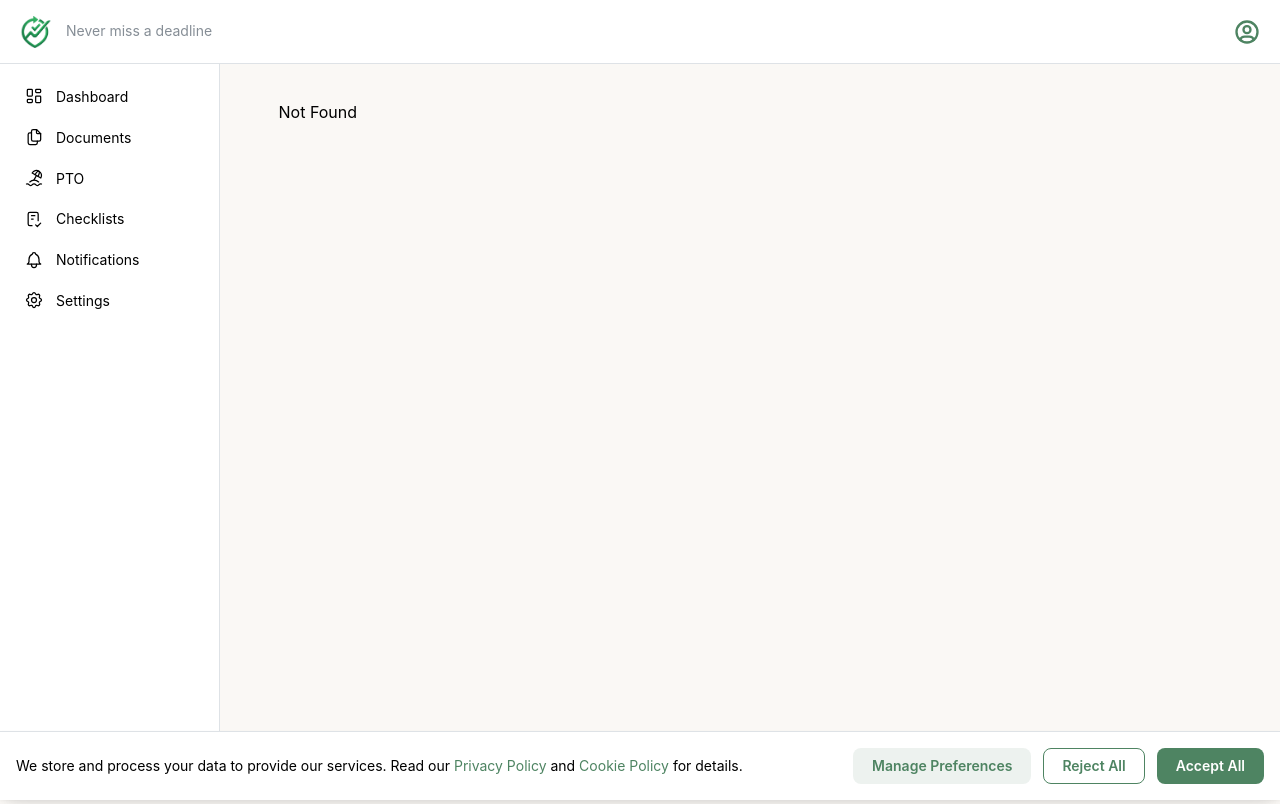
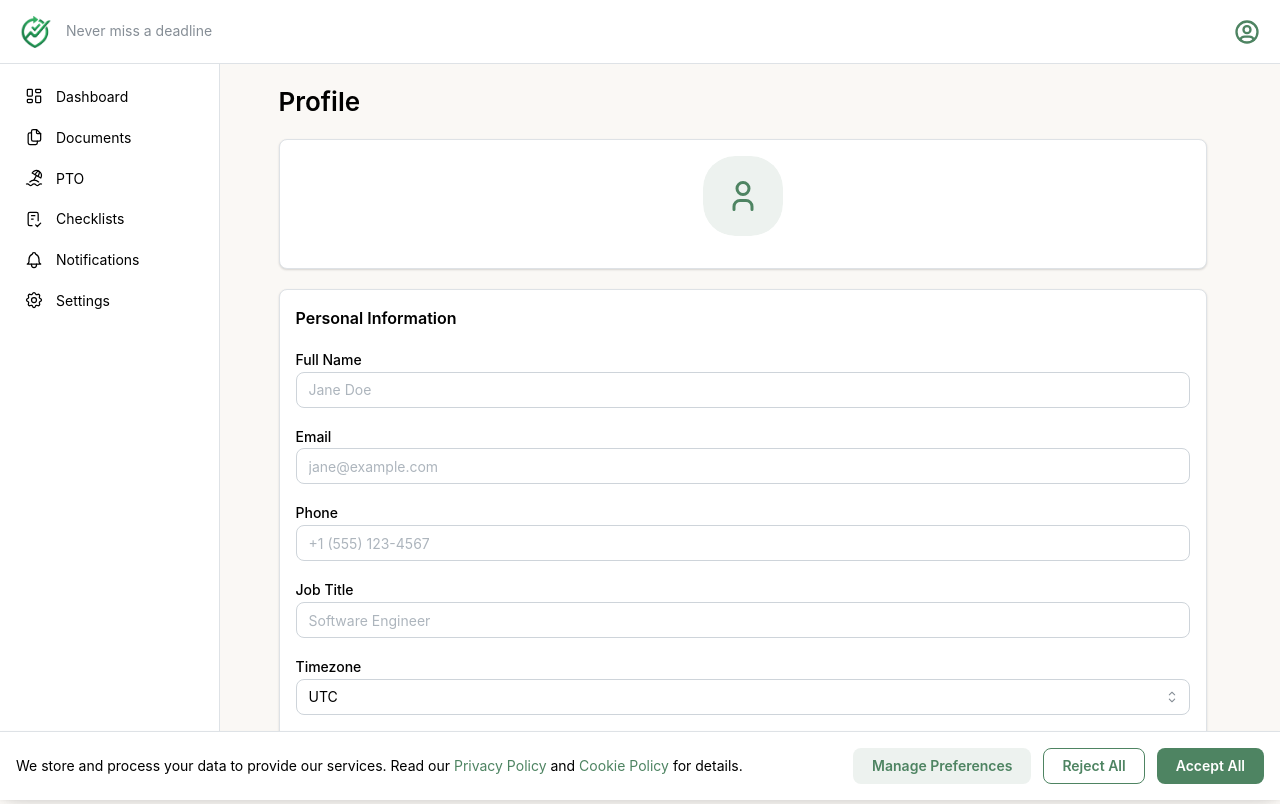
Before and after one commit to Ryan-Ardito/lapseless, a React (Vite) app: page /demo/profile in a window 1280 px wide. Built offline with nearby package versions, Linux system fonts and the light colour scheme.

Commit message:
add profile page

```diff
--- a/src/components/Layout/Layout.tsx
+++ b/src/components/Layout/Layout.tsx
@@ -1,8 +1,9 @@
 import type { ReactNode } from 'react';
-import { Link, useLocation } from '@tanstack/react-router';
-import { AppShell, Group, Text, Container, NavLink, Burger, Badge, Anchor, Menu, ActionIcon } from '@mantine/core';
+import { Link, useLocation, useNavigate } from '@tanstack/react-router';
+import { AppShell, Group, Text, Container, NavLink, Burger, Badge, Anchor, Menu, ActionIcon, Avatar } from '@mantine/core';
 import { useDisclosure } from '@mantine/hooks';
 import { IconUserCircle, IconUser, IconSettings, IconLogout } from '@tabler/icons-react';
+import { useProfile } from '../../hooks/useProfile';
 import { NAV_ITEMS } from '../../constants/theme';
 
 export type Tab = 'dashboard' | 'documents' | 'notifications' | 'pto' | 'checklists' | 'settings';
@@ -15,6 +16,8 @@ interface LayoutProps {
 export function Layout({ unreadCount, children }: LayoutProps) {
   const [opened, { toggle, close }] = useDisclosure();
   const location = useLocation();
+  const navigate = useNavigate();
+  const { initials, hasProfile } = useProfile();
   const activeTab = (location.pathname.split('/')[2] ?? 'dashboard') as Tab;
 
   return (
@@ -38,15 +41,19 @@ export function Layout({ unreadCount, children }: LayoutProps) {
           <Menu shadow="md" width={200}>
             <Menu.Target>
               <ActionIcon variant="subtle" size="lg" radius="xl">
-                <IconUserCircle size={28} />
+                {hasProfile ? (
+                  <Avatar size={28} radius="xl" color="sage">{initials}</Avatar>
+                ) : (
+                  <IconUserCircle size={28} />
+                )}
               </ActionIcon>
             </Menu.Target>
             <Menu.Dropdown>
               <Menu.Label>Account</Menu.Label>
-              <Menu.Item leftSection={<IconUser size={14} />}>Profile</Menu.Item>
-              <Menu.Item leftSection={<IconSettings size={14} />}>Settings</Menu.Item>
+              <Menu.Item leftSection={<IconUser size={14} />} onClick={() => navigate({ to: '/demo/profile' })}>Profile</Menu.Item>
+              <Menu.Item leftSection={<IconSettings size={14} />} onClick={() => navigate({ to: '/demo/settings' })}>Settings</Menu.Item>
               <Menu.Divider />
-              <Menu.Item leftSection={<IconLogout size={14} />} color="red">Log out</Menu.Item>
+              <Menu.Item leftSection={<IconLogout size={14} />} color="red" onClick={() => navigate({ to: '/' })}>Log out</Menu.Item>
             </Menu.Dropdown>
           </Menu>
         </Group>
--- /dev/null
+++ b/src/components/Profile/Profile.tsx
@@ -0,0 +1,118 @@
+import { useState, useEffect } from 'react';
+import { Stack, Title, Paper, Text, TextInput, Button, Group, Avatar, Select } from '@mantine/core';
+import { IconUser } from '@tabler/icons-react';
+import toast from 'react-hot-toast';
+import { useProfile } from '../../hooks/useProfile';
+
+const TIMEZONE_OPTIONS = [
+  // US
+  'America/New_York',
+  'America/Chicago',
+  'America/Denver',
+  'America/Los_Angeles',
+  'America/Anchorage',
+  'Pacific/Honolulu',
+  // Europe
+  'Europe/London',
+  'Europe/Paris',
+  'Europe/Berlin',
+  'Europe/Moscow',
+  // Asia
+  'Asia/Dubai',
+  'Asia/Kolkata',
+  'Asia/Shanghai',
+  'Asia/Tokyo',
+  // Oceania
+  'Australia/Sydney',
+  'Pacific/Auckland',
+  // South America
+  'America/Sao_Paulo',
+  'America/Argentina/Buenos_Aires',
+];
+
+function getTimezoneOptions(): { value: string; label: string }[] {
+  const detected = Intl.DateTimeFormat().resolvedOptions().timeZone;
+  const zones = new Set(TIMEZONE_OPTIONS);
+  zones.add(detected);
+  return Array.from(zones)
+    .sort()
+    .map((tz) => ({ value: tz, label: tz.replace(/_/g, ' ') }));
+}
+
+export function Profile() {
+  const { profile, updateProfile } = useProfile();
+
+  const [name, setName] = useState(profile.name);
+  const [email, setEmail] = useState(profile.email);
+  const [phone, setPhone] = useState(profile.phone);
+  const [jobTitle, setJobTitle] = useState(profile.jobTitle);
+  const [timezone, setTimezone] = useState(profile.timezone);
+
+  useEffect(() => {
+    setName(profile.name);
+    setEmail(profile.email);
+    setPhone(profile.phone);
+    setJobTitle(profile.jobTitle);
+    setTimezone(profile.timezone);
+  }, [profile]);
+
+  const timezoneOptions = getTimezoneOptions();
+
+  function handleSave() {
+    updateProfile({ name, email, phone, jobTitle, timezone });
+    toast.success('Profile saved');
+  }
+
+  const displayInitials = name
+    .trim()
+    .split(/\s+/)
+    .slice(0, 2)
+    .map((p) => p[0]?.toUpperCase() ?? '')
+    .join('');
+
+  return (
+    <Stack gap="lg">
+      <Title order={2}>Profile</Title>
+
+      <Paper p="md" radius="md" withBorder>
+        <Stack align="center" gap="sm" mb="md">
+          <Avatar size={80} radius="xl" color="sage">
+            {displayInitials || <IconUser size={36} />}
+          </Avatar>
+          {name.trim() && (
+            <Text fw={600} size="lg">
+              {name.trim()}
+            </Text>
+          )}
+          {jobTitle.trim() && (
+            <Text size="sm" c="dimmed">
+              {jobTitle.trim()}
+            </Text>
+          )}
+        </Stack>
+      </Paper>
+
+      <Paper p="md" radius="md" withBorder>
+        <Text fw={600} mb="md">
+          Personal Information
+        </Text>
+        <Stack gap="md">
+          <TextInput label="Full Name" placeholder="Jane Doe" value={name} onChange={(e) => setName(e.currentTarget.value)} />
+          <TextInput label="Email" placeholder="jane@example.com" type="email" value={email} onChange={(e) => setEmail(e.currentTarget.value)} />
+          <TextInput label="Phone" placeholder="+1 (555) 123-4567" value={phone} onChange={(e) => setPhone(e.currentTarget.value)} />
+          <TextInput label="Job Title" placeholder="Software Engineer" value={jobTitle} onChange={(e) => setJobTitle(e.currentTarget.value)} />
+          <Select
+            label="Timezone"
+            data={timezoneOptions}
+            value={timezone}
+            onChange={(val) => setTimezone(val ?? timezone)}
+            searchable
+          />
+          <Group justify="flex-end">
+            <Button onClick={handleSave}>Save</Button>
+          </Group>
+        </Stack>
+      </Paper>
+    </Stack>
+  );
+}
--- /dev/null
+++ b/src/hooks/useProfile.ts
@@ -0,0 +1,39 @@
+import { useCallback, useMemo } from 'react';
+import { useLocalStorage } from './useLocalStorage';
+import type { Profile } from '../types/profile';
+
+const defaultProfile: Profile = {
+  name: '',
+  email: '',
+  phone: '',
+  jobTitle: '',
+  timezone: Intl.DateTimeFormat().resolvedOptions().timeZone,
+};
+
+export function useProfile() {
+  const [profile, setProfile] = useLocalStorage<Profile>('lapseless-profile', defaultProfile);
+
+  const updateProfile = useCallback(
+    (partial: Partial<Profile>) => {
+      setProfile((prev) => ({ ...prev, ...partial }));
+    },
+    [setProfile],
+  );
+
+  const clearProfile = useCallback(() => {
+    setProfile(defaultProfile);
+  }, [setProfile]);
+
+  const initials = useMemo(() => {
+    const parts = profile.name.trim().split(/\s+/);
+    if (parts.length === 0 || parts[0] === '') return '';
+    return parts
+      .slice(0, 2)
+      .map((p) => p[0].toUpperCase())
+      .join('');
+  }, [profile.name]);
+
+  const hasProfile = profile.name.trim().length > 0;
+
+  return { profile, updateProfile, clearProfile, initials, hasProfile };
+}
--- a/src/router.tsx
+++ b/src/router.tsx
@@ -19,6 +19,7 @@ import { PTODashboard } from './components/PTO/PTODashboard';
 import { ChecklistView } from './components/Checklists/ChecklistView';
 import { Notifications } from './components/Notifications/Notifications';
 import { Settings } from './components/Settings/Settings';
+import { Profile } from './components/Profile/Profile';
 import { ObligationForm } from './components/ObligationForm/ObligationForm';
 import { useObligations } from './hooks/useObligations';
 import { useNotifications } from './hooks/useNotifications';
@@ -225,6 +226,12 @@ const settingsRoute = createRoute({
   component: Settings,
 });
 
+const profileRoute = createRoute({
+  getParentRoute: () => demoRoute,
+  path: '/profile',
+  component: Profile,
+});
+
 // --- Route tree & router ---
 const routeTree = rootRoute.addChildren([
   landingRoute,
@@ -239,6 +246,7 @@ const routeTree = rootRoute.addChildren([
     checklistsRoute,
     notificationsRoute,
     settingsRoute,
+    profileRoute,
   ]),
 ]);
 
--- /dev/null
+++ b/src/types/profile.ts
@@ -0,0 +1,7 @@
+export interface Profile {
+  name: string;
+  email: string;
+  phone: string;
+  jobTitle: string;
+  timezone: string;
+}
--- a/src/utils/dataDeletion.ts
+++ b/src/utils/dataDeletion.ts
@@ -1,7 +1,7 @@
 const LAPSELESS_PREFIX = 'lapseless-';
 const INDEXEDDB_NAME = 'lapseless-docs';
 
-type DataCategory = 'documents' | 'notifications' | 'obligations' | 'pto' | 'checklists';
+type DataCategory = 'documents' | 'notifications' | 'obligations' | 'pto' | 'checklists' | 'profile';
 
 export type DeletionProvider = {
   deleteAll: () => Promise<void>;
@@ -14,6 +14,7 @@ const CATEGORY_KEYS: Record<DataCategory, string[]> = {
   obligations: ['lapseless-obligations'],
   pto: ['lapseless-pto', 'lapseless-pto-config'],
   checklists: ['lapseless-checklists'],
+  profile: ['lapseless-profile'],
 };
 
 const localDeletionProvider: DeletionProvider = {
```
